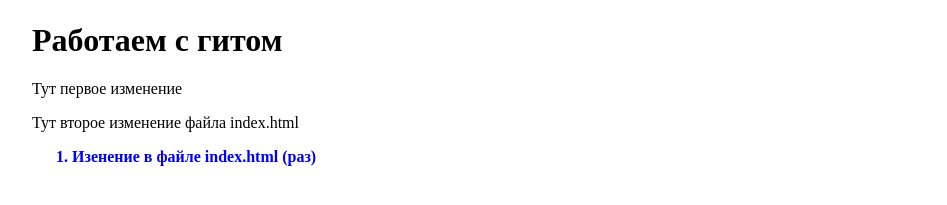
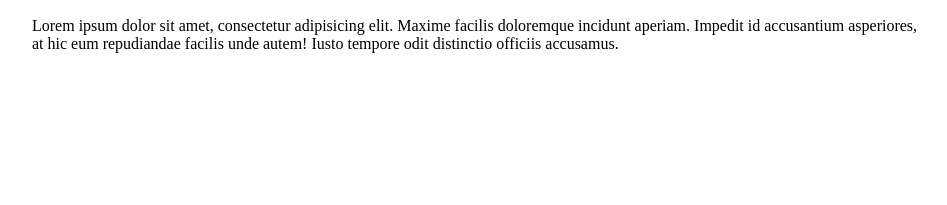
Before and after one commit to jermesEvgen/superWebSite, a plain HTML site: page index.html in a window 1280 px wide. Shown: the part 127-332 px from the top of the page, without its empty margins (158-1105 px from the left). Drawn offline with Linux system fonts and the light colour scheme.

Commit message:
Третий комментарий

```diff
--- a/index.html
+++ b/index.html
@@ -8,12 +8,9 @@
 <body>
 	<div class="wrapper">
 		<img src="img/github-octocat.png" alt="">
-	    <h1>Работаем с гитом</h1>
-	    <p>Тут первое изменение</p>
-	    <p>Тут второе изменение файла index.html</p>
-	    <ol>
-	    	<li>Изенение в файле index.html (раз)</li>
-	    </ol>
+
+
+        <p>Lorem ipsum dolor sit amet, consectetur adipisicing elit. Maxime facilis doloremque incidunt aperiam. Impedit id accusantium asperiores, at hic eum repudiandae facilis unde autem! Iusto tempore odit distinctio officiis accusamus.</p>
 	</div>
 
 
```
